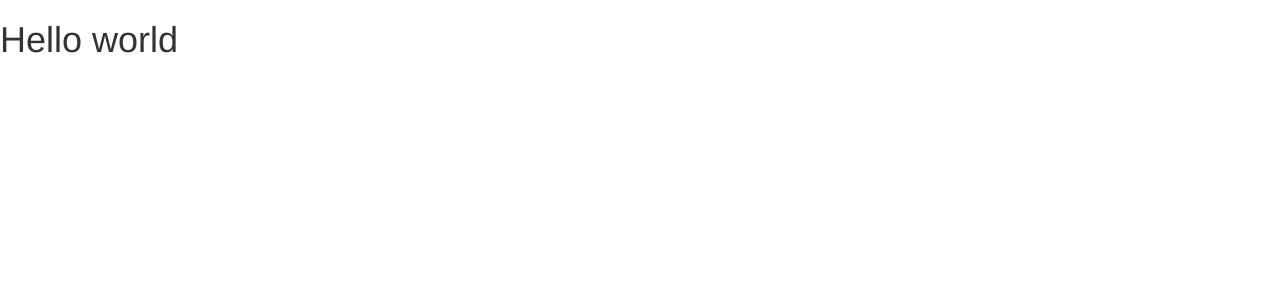
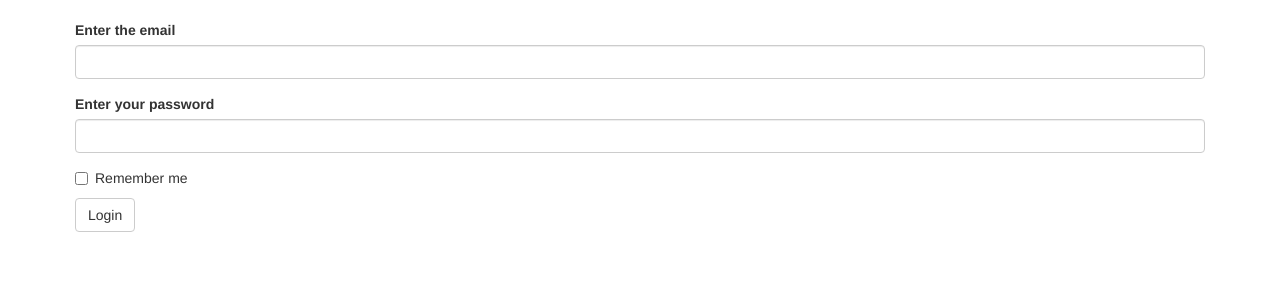
Before and after one commit to Ken-mbira/PITCH_ARENA, a Flask app: page /authentication/login in a window 1280 px wide. Shown: the top 300 px of the page. Run offline with Flask 2, Linux system fonts and the light colour scheme; some libraries are stand-ins or nearby versions.

Commit message:
add a login form and add to the template to render it

```diff
--- a/app/auth/views.py
+++ b/app/auth/views.py
@@ -2,12 +2,13 @@ from flask import render_template,redirect,url_for
 
 from ..models import User
 from . import auth
-from .forms import RegistrationForm
+from .forms import RegistrationForm,LoginForm
 from .. import db
 
 @auth.route('/login')
 def login():
-    return render_template('auth/login.html')
+    login_form = LoginForm()
+    return render_template('auth/login.html',login_form = login_form)
 
 @auth.route('/register',methods = ["GET","POST"])
 def register():
--- a/app/templates/auth/login.html
+++ b/app/templates/auth/login.html
@@ -1,3 +1,2 @@
-{% extends 'bootstrap/base.html'%}{% block content %}
-<h1>Hello world</h1>
-{% endblock %}
+{% extends 'bootstrap/base.html'%}{% import 'bootstrap/wtf.html' as wtf%}{% block content %}
+<div class="container" style="padding: 20px;"> {{wtf.quick_form(login_form)}}</div>{% endblock %}
```
